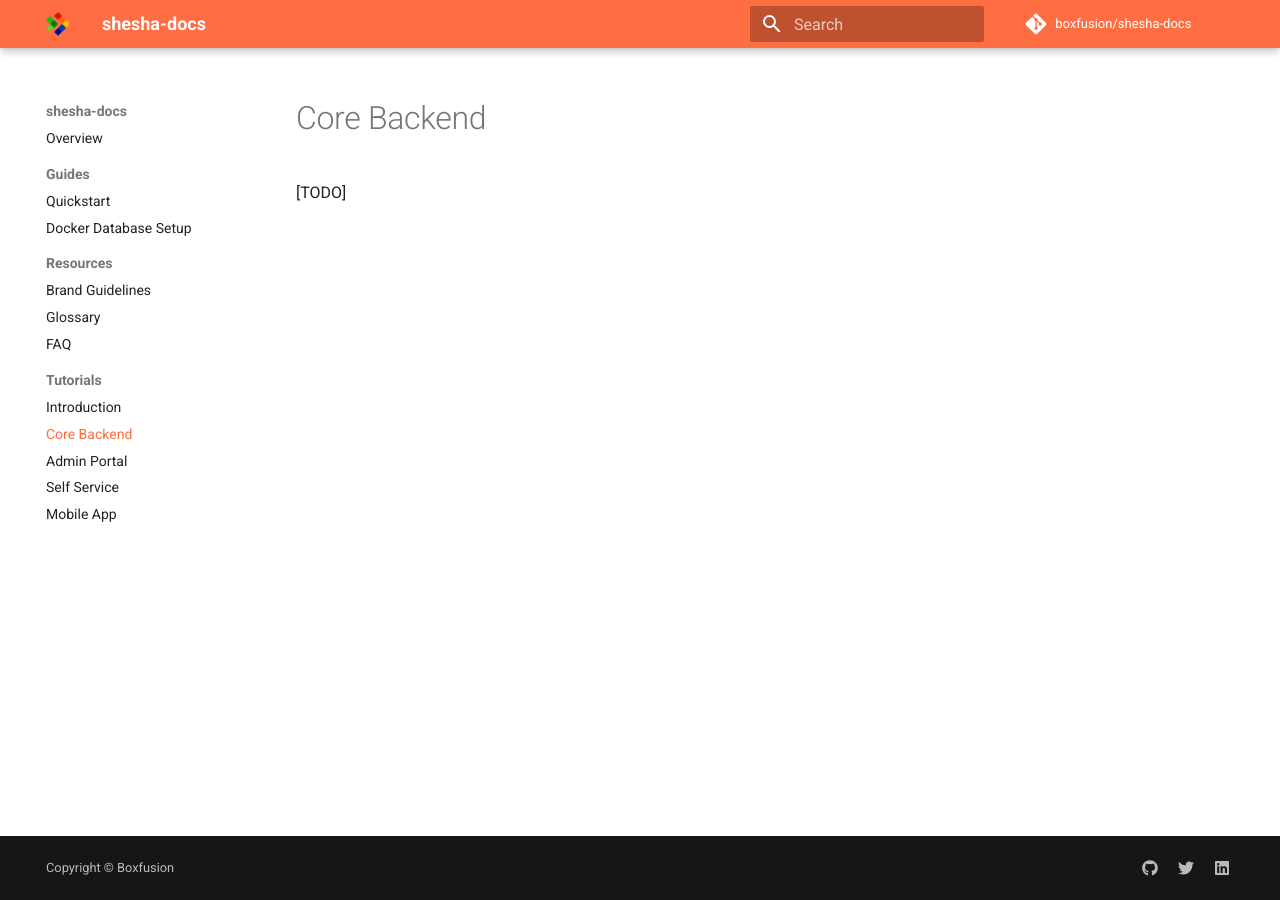
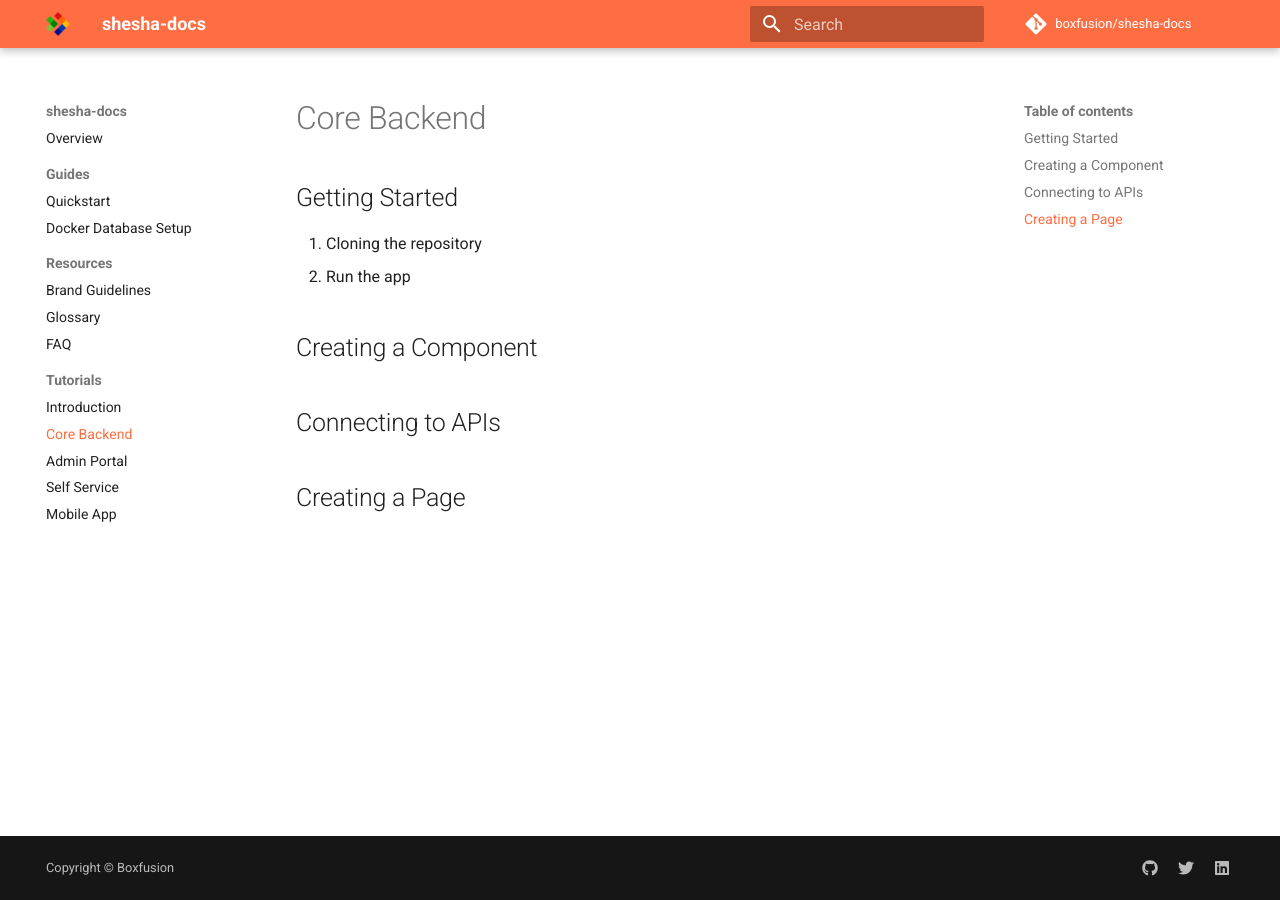
Before and after one commit to Boxfusion/shesha-docs, an MkDocs documentation site: the page built from docs/tutorials/01-core-backend.md, in a window 1280 px wide. Built offline with MkDocs 1.6.1 and Material for MkDocs 9.7.7, drawn with Linux system fonts in a browser that asks for light colours; comment, search, counter and statistics services are not loaded.

Commit message:
Update 01-core-backend.md

```diff
--- a/docs/tutorials/01-core-backend.md
+++ b/docs/tutorials/01-core-backend.md
@@ -1,3 +1,12 @@
 # Core Backend
 
-[TODO]
+## Getting Started
+
+1. Cloning the repository
+2. Run the app
+
+## Creating a Component
+
+## Connecting to APIs
+
+## Creating a Page
```
